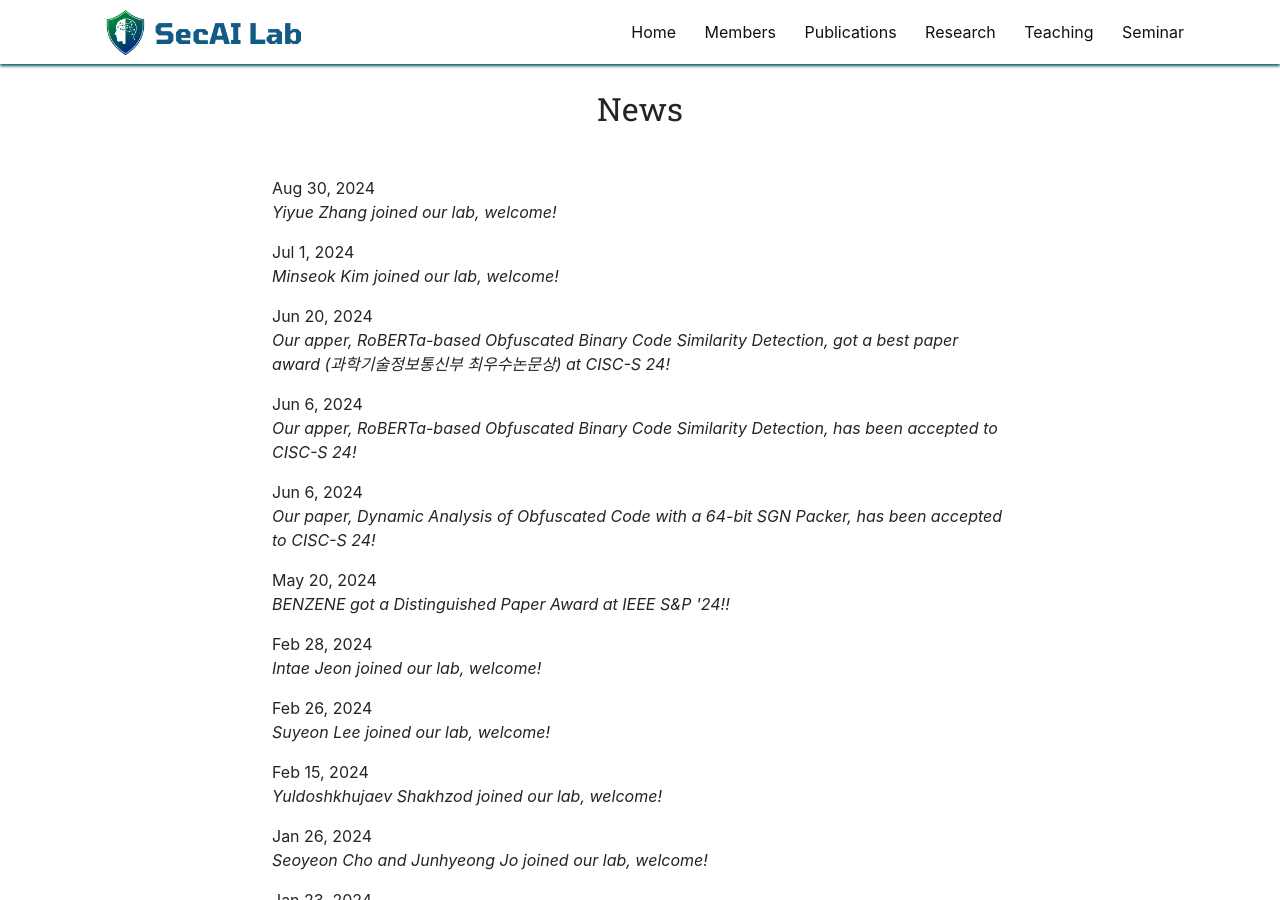
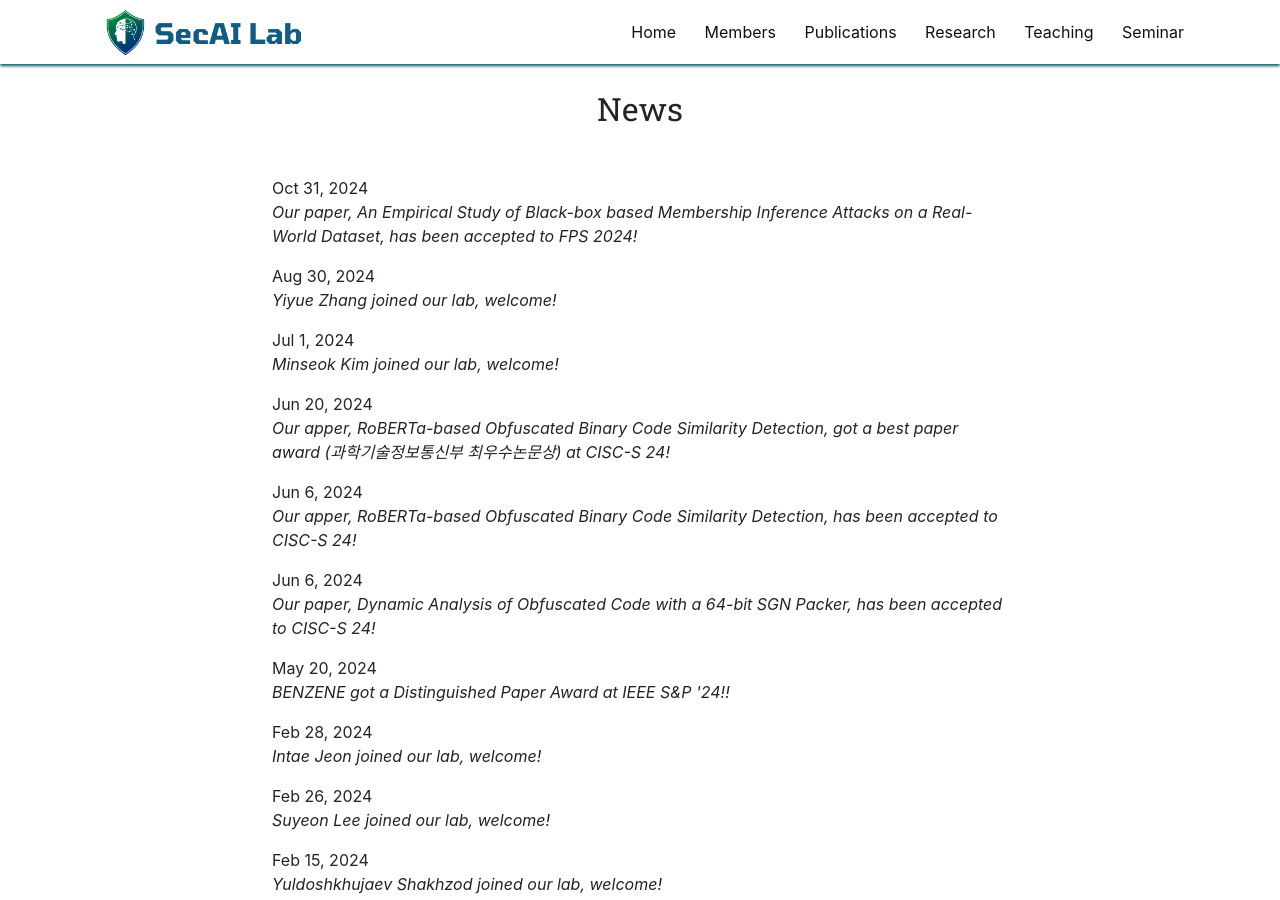
Before and after one commit to SecAI-Lab/secai-lab.github.io, a Jekyll site: the page built from pages/news.md, in a window 1280 px wide and 900 px high. Built offline with Jekyll 4.4.1, drawn with Linux system fonts in a browser that asks for light colours; nearby versions of some CDN libraries.

Commit message:
mia paper accepted

```diff
--- a/_data/news.yml
+++ b/_data/news.yml
@@ -1,3 +1,7 @@
+- date: Oct 31, 2024
+  headline: "Our paper, An Empirical Study of Black-box based Membership Inference Attacks on a Real-World Dataset, has been accepted to FPS 2024!"
+  id: 1
+
 - date: Aug 30, 2024
   headline: "Yiyue Zhang joined our lab, welcome!"
   id: 1
```
